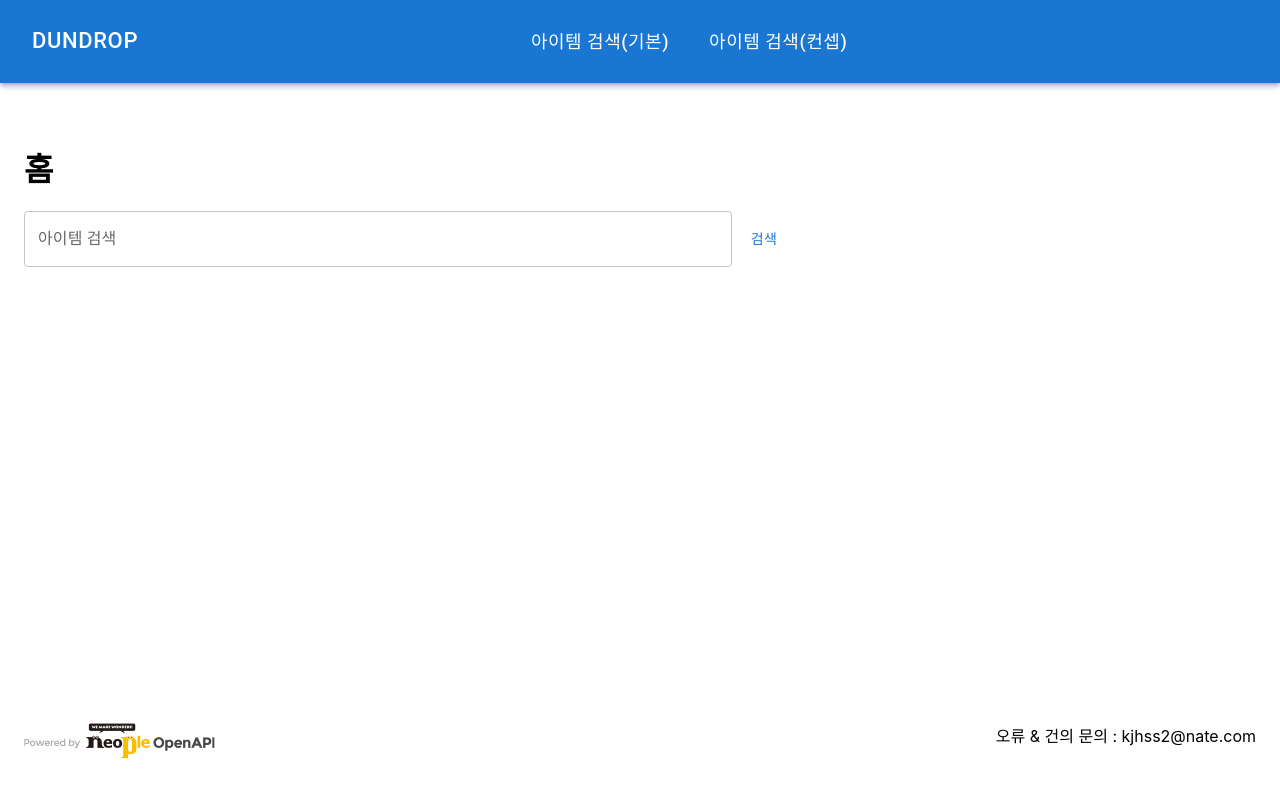
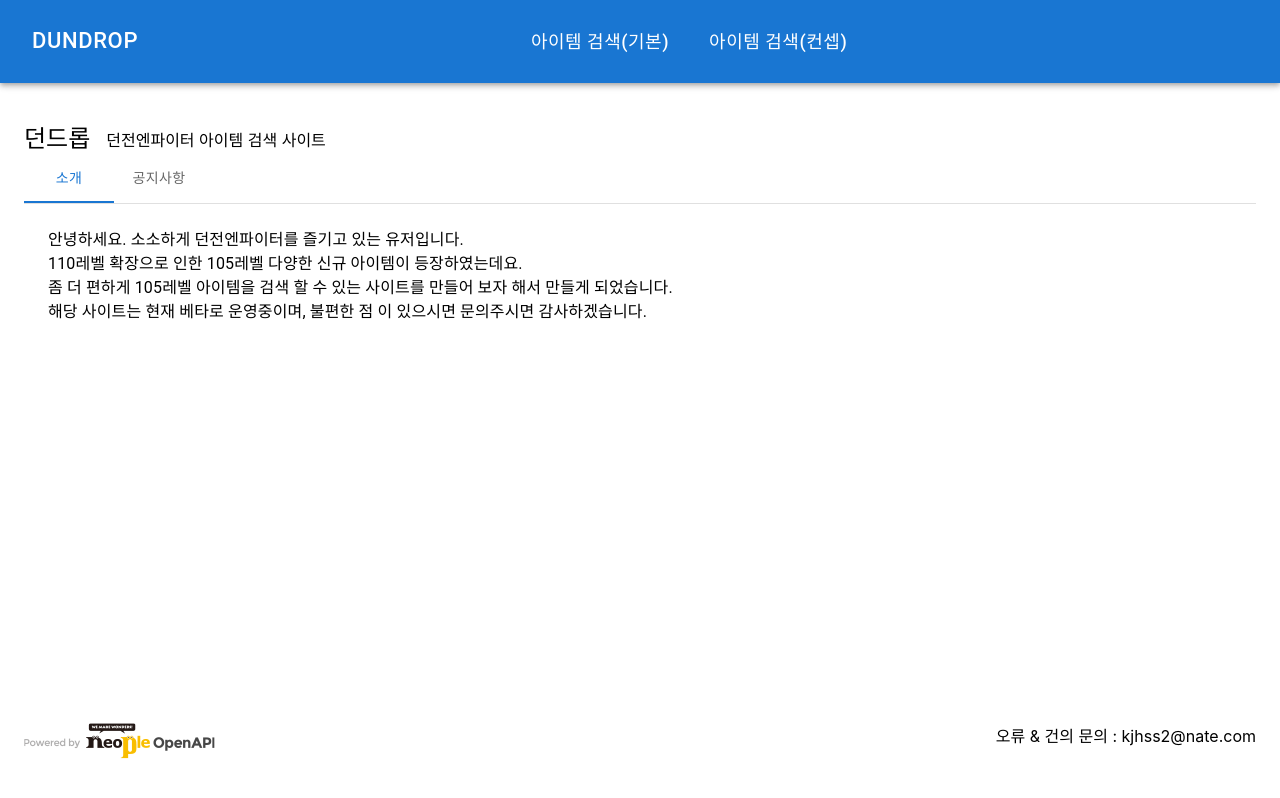
Before and after one commit to kjhss2/dundrop, a React (Create React App) app: page / in a window 1280 px wide. Built offline with nearby package versions, Linux system fonts and the light colour scheme.

Commit message:
* 홈 화면 소개/공지사항 추가

```diff
--- a/src/pages/Home.js
+++ b/src/pages/Home.js
@@ -1,11 +1,74 @@
+import { Box, Divider, List, ListItem, ListItemText, Tab, Tabs, Typography } from "@mui/material";
 import React from "react";
-import ItemSearch from "../components/ItemSearch";
+
+function TabPanel(props) {
+  const { children, value, index, ...other } = props;
+
+  return (
+    <div
+      role="tabpanel"
+      hidden={value !== index}
+      id={`simple-tabpanel-${index}`}
+      aria-labelledby={`simple-tab-${index}`}
+      {...other}
+    >
+      {value === index && (
+        <Box sx={{ p: 3 }}>
+          <Typography>{children}</Typography>
+        </Box>
+      )}
+    </div>
+  );
+}
+
+function a11yProps(index) {
+  return {
+    id: `simple-tab-${index}`,
+    'aria-controls': `simple-tabpanel-${index}`,
+  };
+}
 
 const Home = () => {
+
+  const [value, setValue] = React.useState(0);
+
+  const handleChange = (event, newValue) => {
+    setValue(newValue);
+  };
+
   return (
     <>
-      <h1>홈</h1>
-      <ItemSearch />
+      <Box sx={{ display: 'flex', alignItems: 'center' }}>
+        <Box>
+          <Typography variant="h5">던드롭</Typography>
+        </Box>
+        <Box sx={{ marginLeft: 2 }}>
+          <Typography variant="h7">던전엔파이터 아이템 검색 사이트</Typography>
+        </Box>
+      </Box>
+      {/* <ItemSearch /> */}
+      <Box sx={{ width: '100%' }}>
+        <Box sx={{ borderBottom: 1, borderColor: 'divider' }}>
+          <Tabs value={value} onChange={handleChange} aria-label="basic tabs example">
+            <Tab label="소개" {...a11yProps(0)} />
+            <Tab label="공지사항" {...a11yProps(1)} />
+          </Tabs>
+        </Box>
+        <TabPanel value={value} index={0}>
+          <Typography>안녕하세요. 소소하게 던전엔파이터를 즐기고 있는 유저입니다.</Typography>
+          <Typography>110레벨 확장으로 인한 105레벨 다양한 신규 아이템이 등장하였는데요.</Typography>
+          <Typography>좀 더 편하게 105레벨 아이템을 검색 할 수 있는 사이트를 만들어 보자 해서 만들게 되었습니다.</Typography>
+          <Typography>해당 사이트는 현재 베타로 운영중이며, 불편한 점 이 있으시면 문의주시면 감사하겠습니다.</Typography>
+        </TabPanel>
+        <TabPanel value={value} index={1}>
+          <List component="nav" aria-label="mailbox folders">
+            <ListItem>
+              <ListItemText primary="Beta 버전 작업중입니다." secondary="2022-04-05" />
+            </ListItem>
+            <Divider />
+          </List>
+        </TabPanel>
+      </Box>
     </>
   );
 };
```
